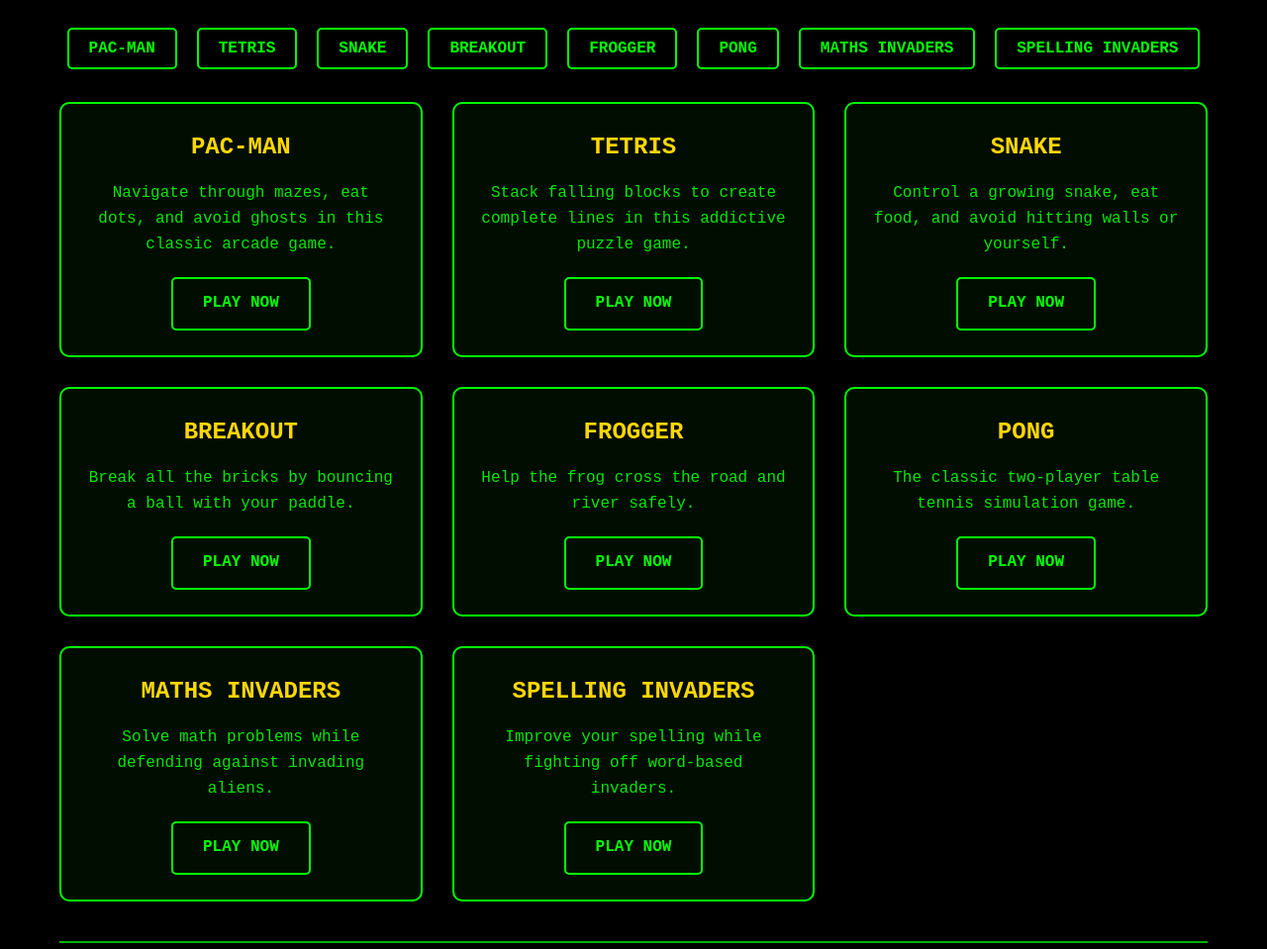
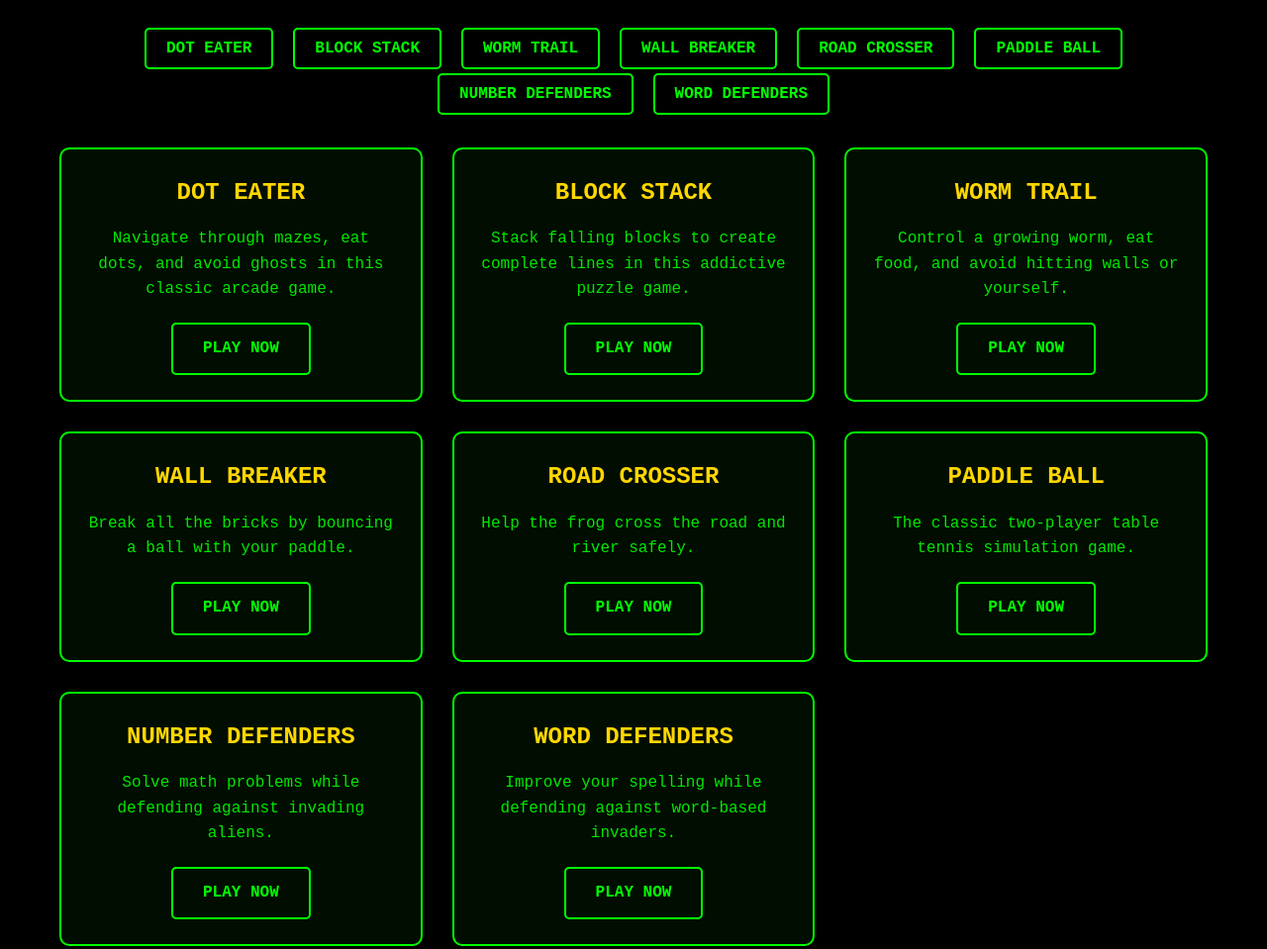
Before and after one commit to clicking-clients/retro.games, a plain HTML site: page index.html in a window 1280 px wide. Shown: the part 560-1519 px from the top of the page at 99% size. Drawn offline with Linux system fonts and the light colour scheme.

Commit message:
Rename games to avoid copyright: Pac-Man→Dot Eater, Tetris→Block Stack, Snake→Worm Trail, Breakout→Wall Breaker, Frogger→Road Crosser, Pong→Paddle Ball, Maths Invaders→Number Defenders, Spelling Invaders→Word Defenders

```diff
--- a/index.html
+++ b/index.html
@@ -15,63 +15,63 @@
 
         <nav class="main-nav">
             <ul>
-                <li><a href="pac-man.html">Pac-Man</a></li>
-                <li><a href="tetris.html">Tetris</a></li>
-                <li><a href="snake.html">Snake</a></li>
-                <li><a href="breakout.html">Breakout</a></li>
-                <li><a href="frogger.html">Frogger</a></li>
-                <li><a href="pong.html">Pong</a></li>
-                <li><a href="maths-invaders.html">Maths Invaders</a></li>
-                <li><a href="spelling-invaders.html">Spelling Invaders</a></li>
+                <li><a href="pac-man.html">Dot Eater</a></li>
+                <li><a href="tetris.html">Block Stack</a></li>
+                <li><a href="snake.html">Worm Trail</a></li>
+                <li><a href="breakout.html">Wall Breaker</a></li>
+                <li><a href="frogger.html">Road Crosser</a></li>
+                <li><a href="pong.html">Paddle Ball</a></li>
+                <li><a href="maths-invaders.html">Number Defenders</a></li>
+                <li><a href="spelling-invaders.html">Word Defenders</a></li>
             </ul>
         </nav>
 
         <main class="games-grid">
             <div class="game-card">
-                <h3>Pac-Man</h3>
+                <h3>Dot Eater</h3>
                 <p>Navigate through mazes, eat dots, and avoid ghosts in this classic arcade game.</p>
                 <a href="pac-man.html" class="play-button">Play Now</a>
             </div>
 
             <div class="game-card">
-                <h3>Tetris</h3>
+                <h3>Block Stack</h3>
                 <p>Stack falling blocks to create complete lines in this addictive puzzle game.</p>
                 <a href="tetris.html" class="play-button">Play Now</a>
             </div>
 
             <div class="game-card">
-                <h3>Snake</h3>
-                <p>Control a growing snake, eat food, and avoid hitting walls or yourself.</p>
-                <a href="snake.html" class="play-button">Play Now</a>
+                <h3>Worm Trail</h3>
+                <p>Control a growing worm, eat food, and avoid hitting walls or yourself.</p>
+                <a href="worm-trail.html" class="play-button">Play Now</a>
             </div>
 
             <div class="game-card">
-                <h3>Breakout</h3>
+                <h3>Wall Breaker</h3>
                 <p>Break all the bricks by bouncing a ball with your paddle.</p>
                 <a href="breakout.html" class="play-button">Play Now</a>
             </div>
 
             <div class="game-card">
-                <h3>Frogger</h3>
+                <h3>Road Crosser</h3>
                 <p>Help the frog cross the road and river safely.</p>
                 <a href="frogger.html" class="play-button">Play Now</a>
             </div>
 
             <div class="game-card">
-                <h3>Pong</h3>
+                <h3>Paddle Ball</h3>
                 <p>The classic two-player table tennis simulation game.</p>
                 <a href="pong.html" class="play-button">Play Now</a>
             </div>
 
             <div class="game-card">
-                <h3>Maths Invaders</h3>
+                <h3>Number Defenders</h3>
                 <p>Solve math problems while defending against invading aliens.</p>
                 <a href="maths-invaders.html" class="play-button">Play Now</a>
             </div>
 
             <div class="game-card">
-                <h3>Spelling Invaders</h3>
-                <p>Improve your spelling while fighting off word-based invaders.</p>
+                <h3>Word Defenders</h3>
+                <p>Improve your spelling while defending against word-based invaders.</p>
                 <a href="spelling-invaders.html" class="play-button">Play Now</a>
             </div>
         </main>
--- a/navigation.js
+++ b/navigation.js
@@ -3,14 +3,14 @@
 // Game files configuration - moved to global scope
 const gameFiles = [
     { file: "index.html", title: "🏠 Home" },
-    { file: "pac-man.html", title: "Pac-Man" },
-    { file: "tetris.html", title: "Tetris" },
-    { file: "snake.html", title: "Snake" },
-    { file: "breakout.html", title: "Breakout" },
-    { file: "frogger.html", title: "Frogger" },
-    { file: "pong.html", title: "Pong" },
-    { file: "maths-invaders.html", title: "Maths Invaders" },
-    { file: "spelling-invaders.html", title: "Spelling Invaders" }
+    { file: "pac-man.html", title: "Dot Eater" },
+    { file: "tetris.html", title: "Block Stack" },
+    { file: "snake.html", title: "Worm Trail" },
+    { file: "breakout.html", title: "Wall Breaker" },
+    { file: "frogger.html", title: "Road Crosser" },
+    { file: "pong.html", title: "Paddle Ball" },
+    { file: "maths-invaders.html", title: "Number Defenders" },
+    { file: "spelling-invaders.html", title: "Word Defenders" }
 ];
 
 document.addEventListener('DOMContentLoaded', function() {
```
Also changed, not shown: breakout.html (+2 -2 lines), frogger.html (+2 -2 lines), maths-invaders.html (+2 -2 lines), pac-man.html (+2 -2 lines), pong.html (+2 -2 lines), snake.html (+2 -2 lines), spelling-invaders.html (+2 -2 lines), tetris.html (+2 -2 lines), 1 other file.
